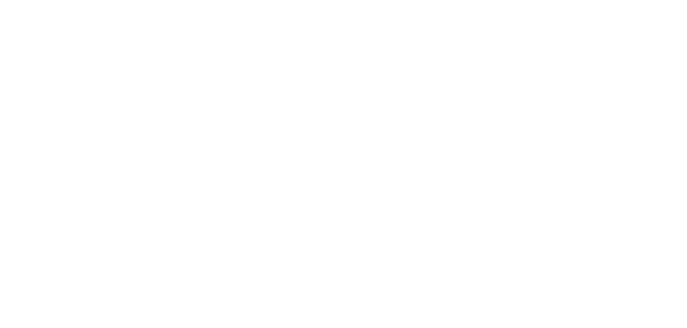
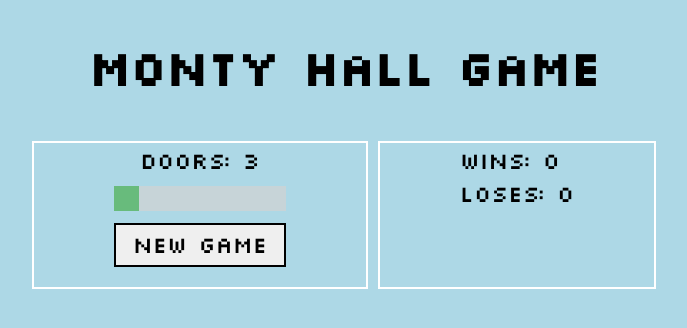
Before and after one commit to roanrobersson/vue-monty_hall, a Vue app: page / in a window 1280 px wide. Shown: the top 328 px of the page, without its empty margins (296-983 px from the left). Built offline with nearby package versions, Linux system fonts and the light colour scheme.

Commit message:
Change body css

```diff
--- a/src/App.vue
+++ b/src/App.vue
@@ -1,13 +1,33 @@
 <template>
   <div id="app">
+    <MontyHall/>
   </div>
 </template>
 
 <script>
+import MontyHall from './components/MontyHall.vue'
+
 export default {
   name: 'App',
+  components: {
+    MontyHall,
+  }
 }
 </script>
 
 <style>
+body {
+    margin: 0;
+    box-sizing: border-box;
+    image-rendering: optimizeSpeed;
+    font-family: 'silkscreennormal', Arial, sans-serif;
+    font-size: 16px;
+    background-color: lightBlue;
+    white-space: nowrap;
+}
+@media screen and (min-width: 600px) {
+    body {
+        font-size: 24px;
+    }
+}
 </style>
```
